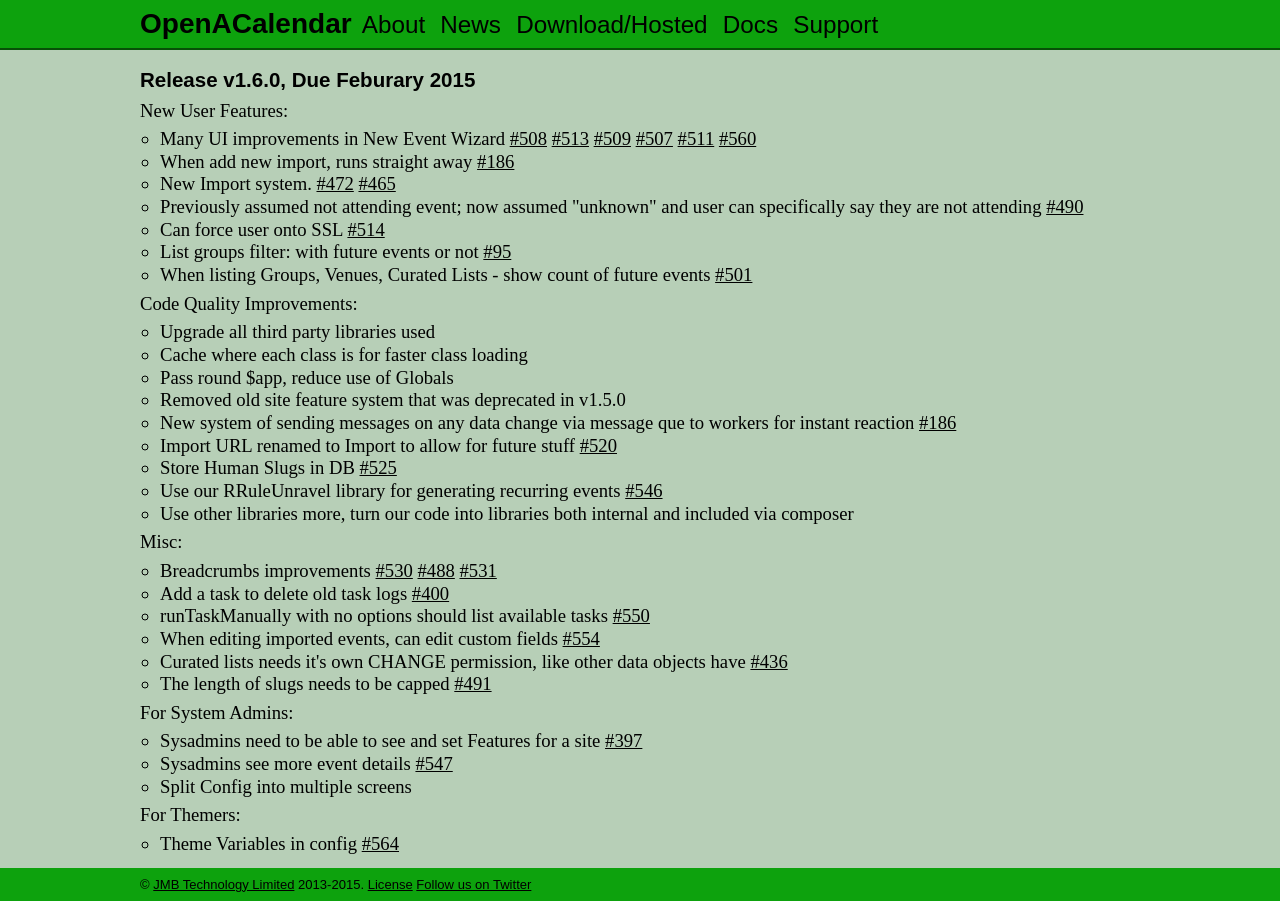
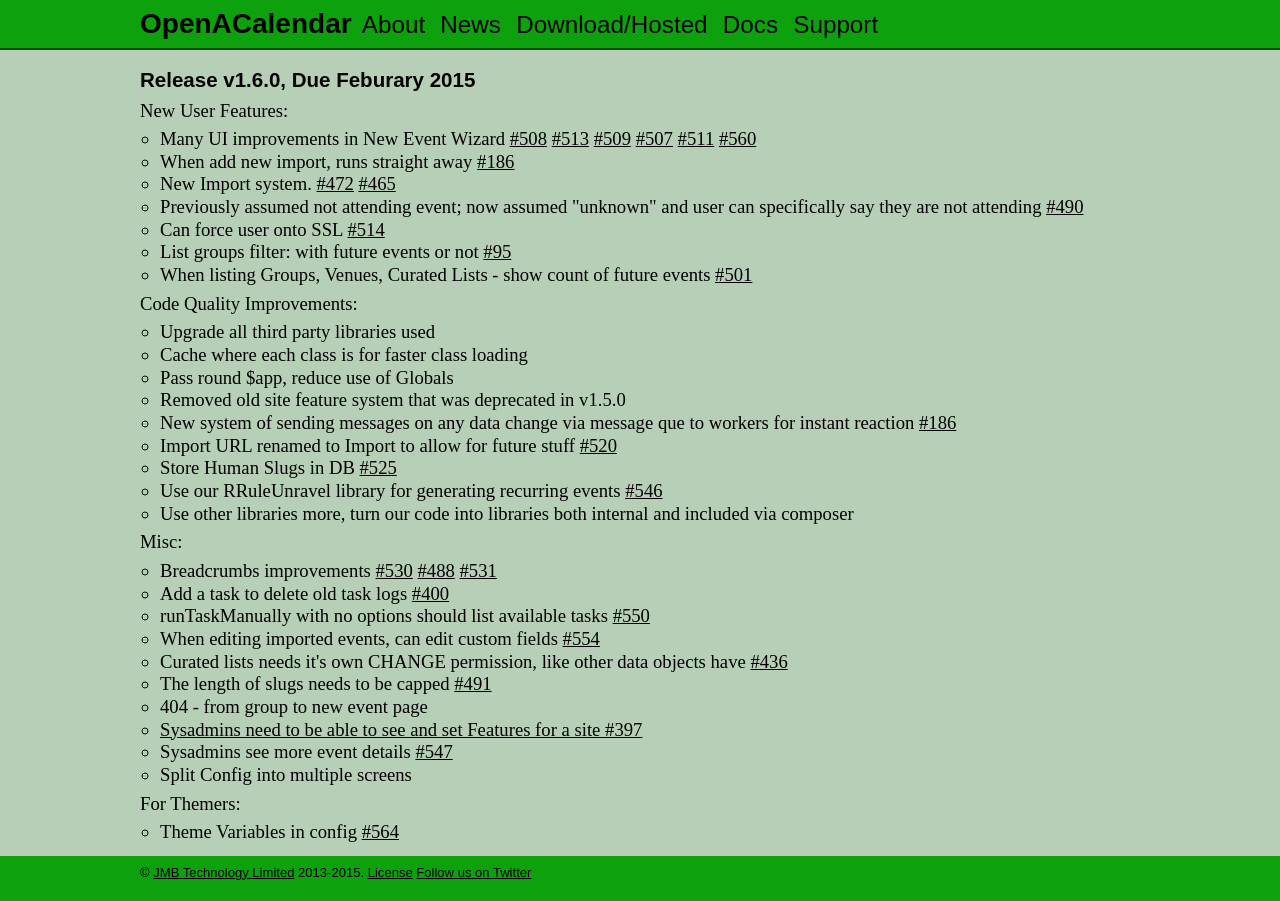
Before and after one commit to OpenACalendar/openacalendar.github.io, a Jekyll site: the page built from webapp/release/1.6.0.html, in a window 1280 px wide. Built offline with Jekyll 4.4.1, drawn with Linux system fonts in a browser that asks for light colours.

Commit message:
More work on 1.6.0

```diff
--- a/webapp/release/1.6.0.html
+++ b/webapp/release/1.6.0.html
@@ -59,6 +59,7 @@
 	<li>When editing imported events, can edit custom fields  <a href="https://github.com/OpenACalendar/OpenACalendar-Web-Core/issues/554">#554</a></li>
 	<li>Curated lists needs it's own CHANGE permission, like other data objects have  <a href="https://github.com/OpenACalendar/OpenACalendar-Web-Core/issues/436">#436</a></li>
 	<li>The length of slugs needs to be capped   <a href="https://github.com/OpenACalendar/OpenACalendar-Web-Core/issues/491">#491</a></li>
+	<li>404 - from group to new event page <a href="https://github.com/OpenACalendar/OpenACalendar-Web-Core/issues/571>#571</a></li>
 </ul>
 
 <p>For System Admins:</p>
```
